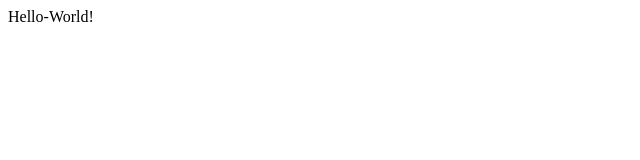
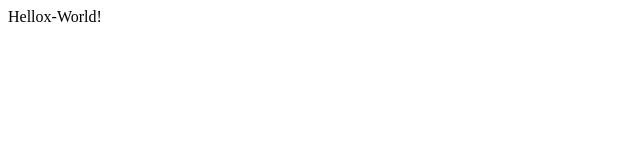
Before and after one commit to aladinus/gh-action, a website: page typescript-project/public/index.html in a window 1280 px wide. Shown: the full height of the page, 0-640 px from the left. Drawn offline with Linux system fonts and the light colour scheme; files whose address does not match are found by name.

Commit message:
Update index.html
update index

```diff
--- a/typescript-project/public/index.html
+++ b/typescript-project/public/index.html
@@ -5,7 +5,7 @@
 		<title>TypeScript & Snowpack Template</title>
 	</head>
 	<body>
-		<div>Hello-World!</div>
+		<div>Hellox-World!</div>
 		<script type="module" src="main.js"></script>
 	</body>
 </html>
```
